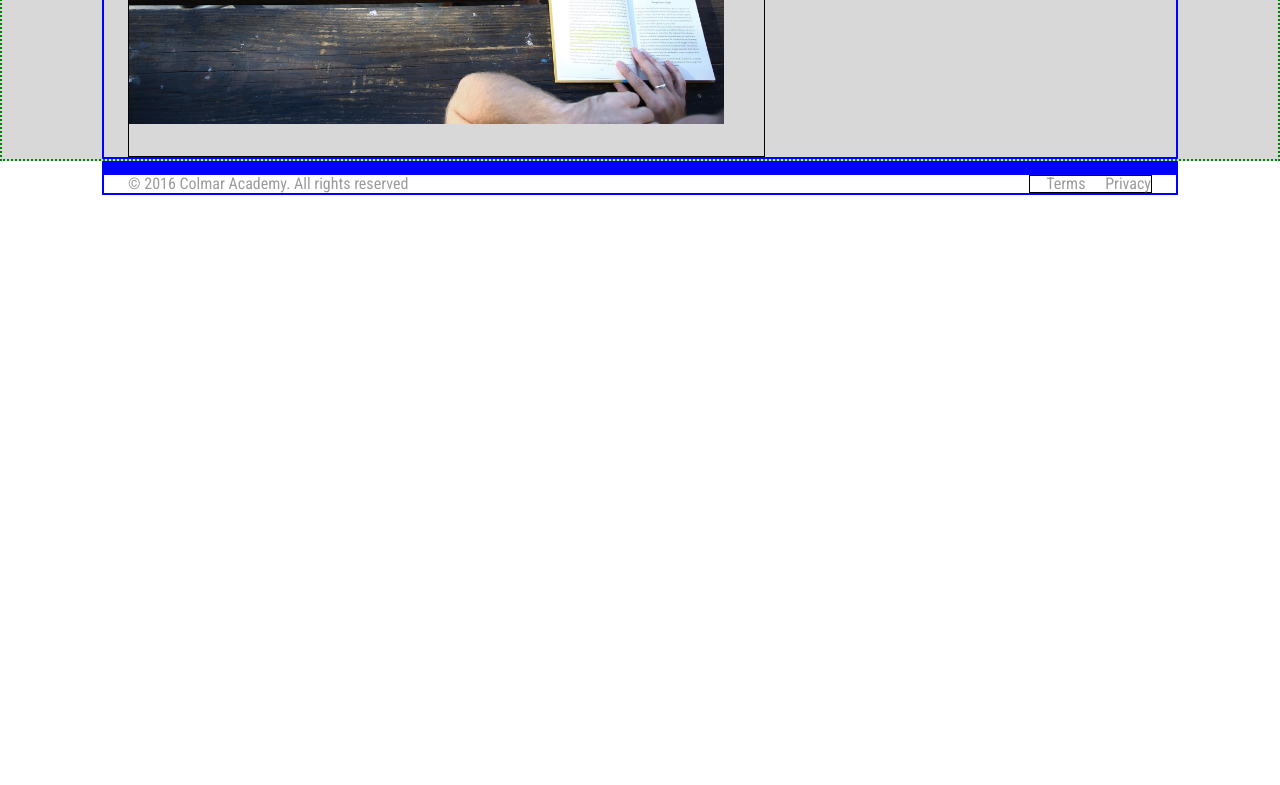
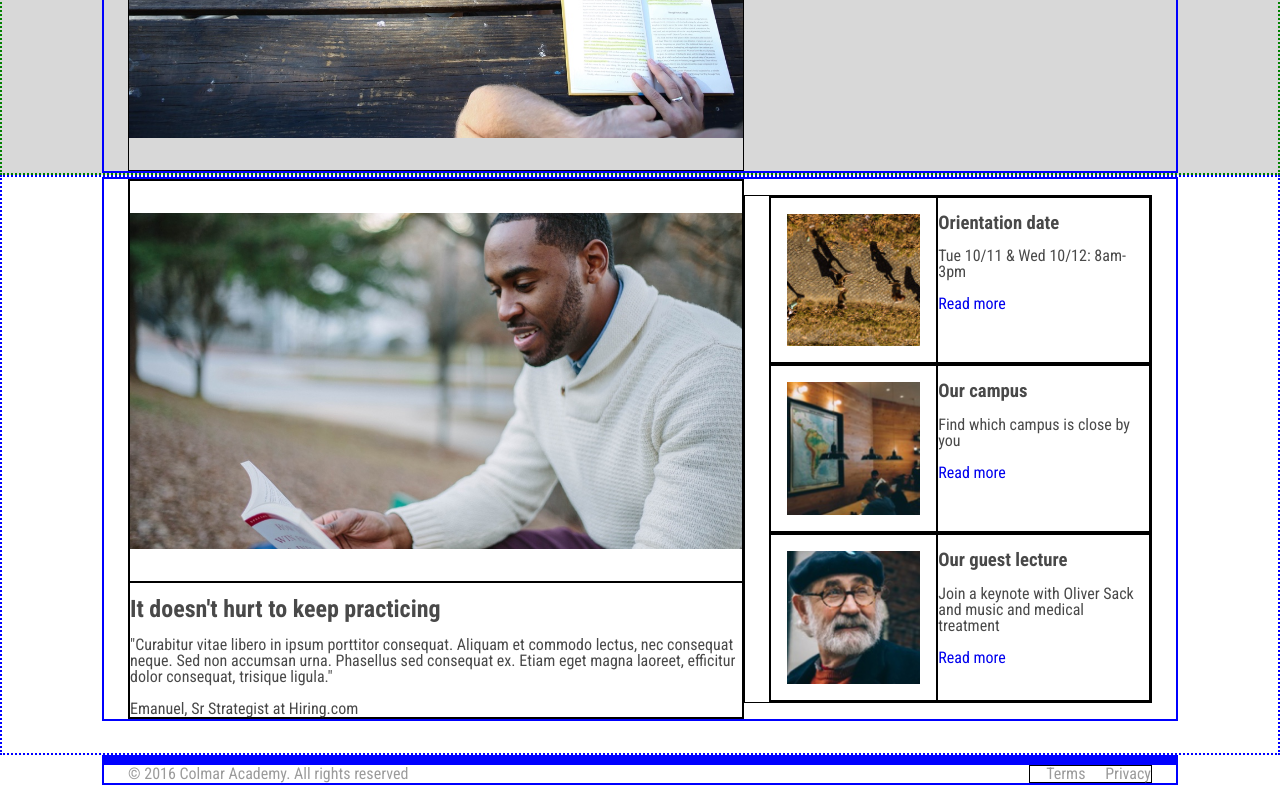
Before and after one commit to nzmankle/capstone, a plain HTML site: page index.html in a window 1280 px wide. Shown: the part 417-1202 px from the top of the page. Before the commit the page ends 800 px from the top, so only its background shows below. Drawn offline with Linux system fonts and the light colour scheme.

Commit message:
complete second banner

```diff
--- a/index.html
+++ b/index.html
@@ -55,7 +55,67 @@
   </div>
 
   <!-- PRACTICE -->
-  <div class="container">
+  <div id="practice">
+    <div class="container">
+
+      <!-- disabled in mobile view -->
+      <div class="main">
+        <div class="big-img">
+          <img src="./resources/images/information-main.jpg">
+        </div>
+        <div class="main-detail">
+          <h2>It doesn't hurt to keep practicing</h2>
+          <p>"Curabitur vitae libero in ipsum porttitor consequat. Aliquam et commodo lectus, nec consequat neque. Sed non accumsan urna. Phasellus sed consequat ex. Etiam eget magna laoreet, efficitur dolor consequat, trisique ligula."</p>
+          <span>Emanuel, Sr Strategist at Hiring.com</span>
+        </div>
+      </div>
+
+      <div class="events">
+
+        <div class="event">
+          <div class="sml-img">
+            <img src="./resources/images/information-orientation.jpg" />
+          </div>
+          <div class="mob-img">
+            <img src="./resources/images/information-orientation-mobile.jpg" />
+          </div>
+          <div class="detail">
+            <h3>Orientation date</h3>
+            <p>Tue 10/11 & Wed 10/12: 8am-3pm</p>
+            <a href="#">Read more</a>
+          </div>
+        </div>
+
+        <div class="event">
+          <div class="sml-img">
+            <img src="./resources/images/information-campus.jpg" />
+          </div>
+          <div class="mob-img">
+            <img src="./resources/images/information-campus-mobile.jpg" />
+          </div>
+          <div class="detail">
+            <h3>Our campus</h3>
+            <p>Find which campus is close by you</p>
+            <a href="#">Read more</a>
+          </div>
+        </div>
+
+        <div class="event">
+          <div class="sml-img">
+            <img src="./resources/images/information-guest-lecture.jpg" />
+          </div>
+          <div class="mob-img">
+            <img src="./resources/images/information-guest-lecture-mobile.jpg" />
+          </div>
+          <div class="detail">
+            <h3>Our guest lecture</h3>
+            <p>Join a keynote with Oliver Sack and music and medical treatment</p>
+            <a href="#">Read more</a>
+          </div>
+        </div>
+
+      </div>
+    </div>
   </div>
 
   <!-- START -->
--- a/resources/css/style.css
+++ b/resources/css/style.css
@@ -7,20 +7,45 @@ html {
 body {
   margin: 0 auto;
   font-family: 'Roboto Condensed', sans-serif;
+  color: rgb(73, 73, 73);
 }
 
 h1 {
   display: block;
   font-size: 2rem;
   font-weight: bold;
-  /*margin-top: 0.67rem;
-  margin-bottom: 0.67rem;*/
+  margin-top: 1rem;
+  margin-bottom: 1rem;
+}
+
+h2 {
+    display: block;
+    font-size: 1.5rem;
+    font-weight: bold;
+    margin-top: 0.83rem;
+    margin-bottom: 0.83rem;
+}
+
+h3 {
+    display: block;
+    font-size: 1.17rem;
+    font-weight: bold;
+    margin-top: 1rem;
+    margin-bottom: 1rem;
+}
+
+a {
+  text-decoration: none;
 }
 
 p {
   display: block;
-  /*margin-top: 1rem;
-  margin-bottom: 1rem;*/
+  margin-top: 1rem;
+  margin-bottom: 1rem;
+}
+
+img {
+  width: 100%;
 }
 
 div, header, nav, footer {
@@ -128,18 +153,13 @@ header {
 
 #learn .big-img {
   padding-top: 2rem;
-  padding-right: 2.5rem;
   padding-bottom: 2rem;
-  width: 60%;
-}
-
-#learn img {
-  width: 100%;
+  max-width: 60%;
 }
 
 .text {
   border: 2px dotted red;
-  color: rgb(73, 73, 73);
+  padding-left: 2.5rem;
 }
 
 #learn .button {
@@ -150,7 +170,6 @@ header {
 }
 
 #learn .button a {
-  text-decoration: none;
   color: white;
 }
 
@@ -175,16 +194,92 @@ header {
   }
 
   .text h1{
-    padding-top: 1rem;
-    padding-bottom: 1rem;
+    margin-top: 2rem;
+    margin-bottom: 2rem;
   }
 
   .text p {
-    padding-bottom: 1.5rem;
+    margin-bottom: 1.5rem;
   }
 
   .text {
-    padding-bottom: 2rem;
+    padding-left: 0;
+    margin-bottom: 2rem;
+  }
+}
+
+/* PRACTICE */
+
+#practice {
+  border: 2px dotted blue;
+}
+
+#practice .container {
+  display: flex;
+  align-items: center;
+  margin-bottom: 2rem;
+}
+
+#practice .main {
+  max-width: 60%;
+}
+
+#practice .mob-img {
+  display: none;
+}
+
+#practice .big-img {
+  padding-top: 2rem;
+  padding-bottom: 2rem;
+}
+
+#practice .event {
+  display: flex;
+}
+
+#practice .event:hover {
+  background-color: #d8d8d8;
+}
+
+#practice .events {
+  padding-left: 1.5rem;
+  max-width: 26.4375rem;
+}
+
+#practice .sml-img {
+  max-width: 35%;
+  padding: 1rem;
+}
+
+@media only screen and (max-width: 560px) {
+  #practice .main {
+    display: none;
+  }
+
+  #practice .sml-img {
+    display: none;
+  }
+
+  #practice .mob-img {
+    display: inline-block;
+  }
+
+  #practice .events {
+    padding-left: 0;
+    max-width: 100%;
+  }
+
+  #practice .event {
+    padding-top: 1rem;
+    flex-direction: column;
+  }
+
+  #practice .detail {
+    margin-left: 1rem;
+  }
+
+  #practice .event:hover {
+    background-color: white;
   }
 }
 
@@ -206,7 +301,6 @@ footer {
 
 .footnav ul li a{
   color: rgb(155, 155, 155);
-  text-decoration: none;
 }
 
 @media only screen and (max-width: 560px) {
```
